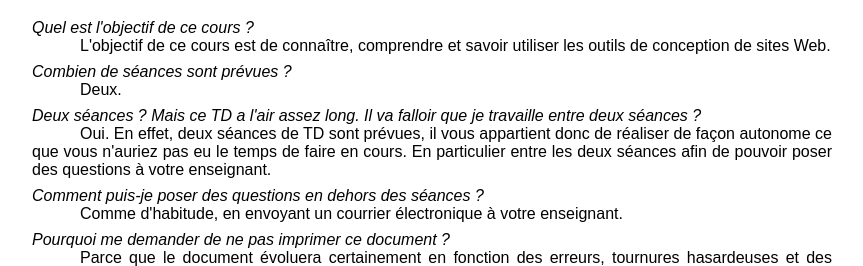
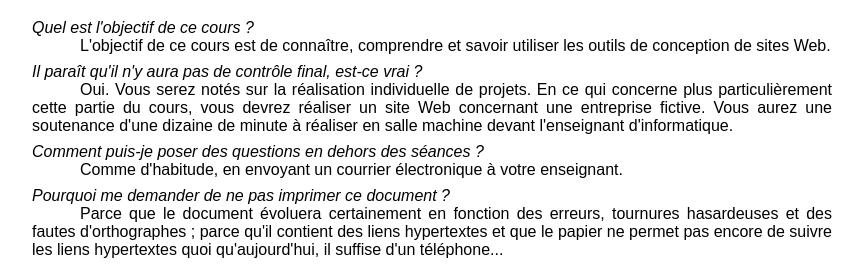
Before and after one commit to benjaminlecouteux/info-com-conception-site-web, a plain HTML site: page index.html in a window 1280 px wide. Shown: the part 327-593 px from the top of the page, without its empty margins (208-1071 px from the left). Drawn offline with Linux system fonts and the light colour scheme.

Commit message:
Update index.html

```diff
--- a/index.html
+++ b/index.html
@@ -19,29 +19,15 @@
         <answer>L'objectif de ce cours est de connaître, comprendre et
             savoir utiliser les outils de conception de sites Web.</answer>
 
-        <question>Combien de séances sont prévues ?</question>
 
-        <answer>Deux.</answer>
-
-        <question>Deux séances ? Mais ce TD a l'air assez long. Il va falloir
-            que je travaille entre deux séances ?</question>
-
-        <answer>Oui. En effet, deux
-            séances de TD sont prévues, il vous appartient donc de réaliser
-            de façon autonome ce que vous n'auriez pas eu le temps de faire en
-            cours. En particulier entre les deux séances afin de pouvoir poser
-            des questions à votre enseignant.
-        </answer>
-
-        <!-- <question>Il paraît qu'il n'y aura pas de contrôle final, est-ce vrai ?</question>
+        <question>Il paraît qu'il n'y aura pas de contrôle final, est-ce vrai ?</question>
 
         <answer>Oui. Vous serez notés sur la réalisation individuelle de
             projets. En ce qui concerne plus particulièrement cette partie du
             cours, vous devrez réaliser un site Web concernant une entreprise fictive.
             Vous aurez une soutenance d'une dizaine de minute à réaliser en
-            salle machine devant un ou plusieurs des enseignants d'informatique.
-            La date et les modalités des soutenances vous seront données
-            ultérieurement.</answer> -->
+            salle machine devant l'enseignant d'informatique.
+            </answer>
 
         <question>Comment puis-je poser des questions en dehors des séances ?</question>
 
```
